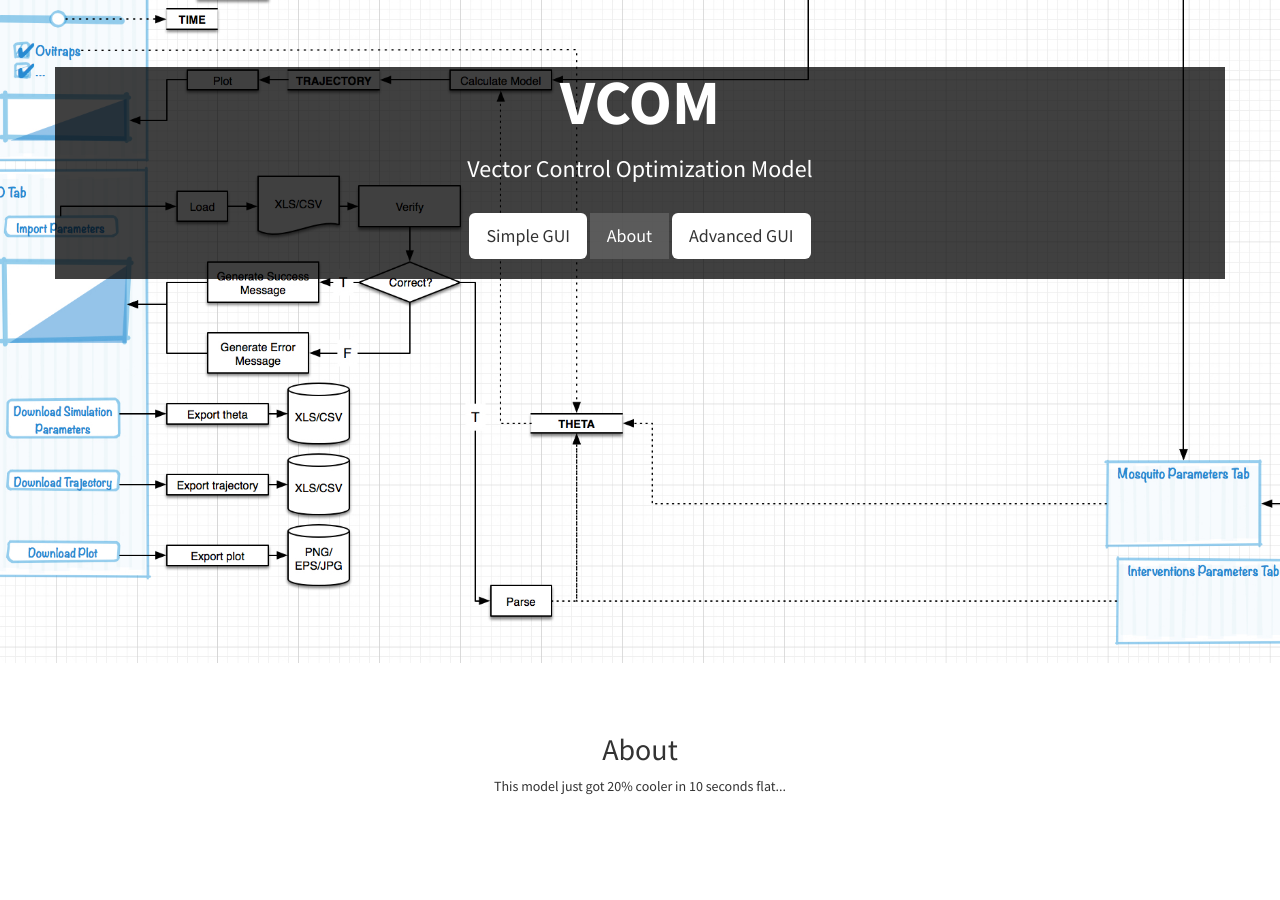
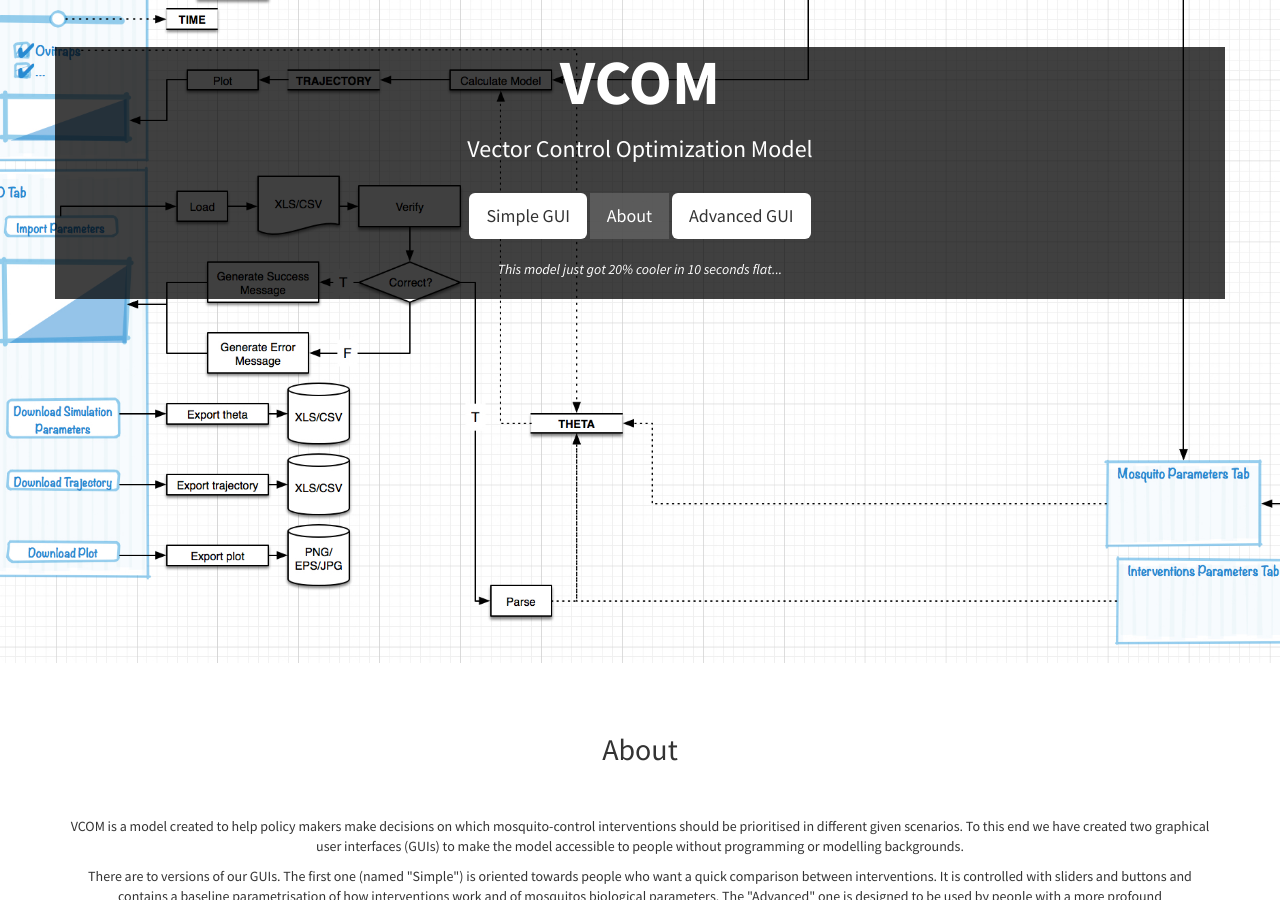
Before and after one commit to skiware/VCOM, a Jekyll site: the page built from index.html, in a window 1280 px wide and 900 px high, scrolled down 237 px. Built offline with Jekyll 4.4.1, drawn with Linux system fonts in a browser that asks for light colours; some of the changed text lies outside the part shown.

Commit message:
Updating style

```diff
--- a/_includes/about.html
+++ b/_includes/about.html
@@ -3,7 +3,12 @@
     <div class="row">
       <div class="col-lg-12 text-center">
         <h2>About</h2>
-        <p>This model just got 20% cooler in 10 seconds flat...</p>
+
+        <br><br>
+        <p>VCOM is a model created to help policy makers make decisions on which mosquito-control interventions should be prioritised in different given scenarios. To this end we have created two graphical user interfaces (GUIs) to make the model accessible to people without programming or modelling backgrounds.</p>
+        <p>
+        There are to versions of our GUIs. The first one (named "Simple") is oriented towards people who want a quick comparison between interventions. It is controlled with sliders and buttons and contains a baseline parametrisation of how interventions work and of mosquitos biological parameters. The "Advanced" one is designed to be used by people with a more profound entomological/epidemiological background. This one is controlled with an XLS file and allows the modification of most of the model's parameters even without needing programming skills. The third and final option is to download the code from our github repository and code away any modifications needed (only for the bravest).
+        </p>
       </div>
     </div>
     <!-- /.row -->
--- a/_includes/header.html
+++ b/_includes/header.html
@@ -2,15 +2,16 @@
   <div class="text-vertical-center">
       <div class="container" style="background-color:rgba(0, 0, 0, 0.75);">
           <font color="white">
-              <h1>VCOM</h1>
+            <h1>VCOM</h1>
             <h3>Vector Control Optimization Model</h3>
+            <br>
+            <a href="https://chipdelmal.shinyapps.io/1979/" class="btn btn-light btn-lg">Simple GUI</a>
+            <a href="#about" class="btn btn-gray btn-lg">About</a>
+            <a href="https://chipdelmal.shinyapps.io/AnotherSunnyDay/" class="btn btn-light btn-lg">Advanced GUI</a>
+            <br><br>
+            <i>This model just got 20% cooler in 10 seconds flat...</i>
+            <br><br>
           </font>
-          <br>
-          <a href="https://chipdelmal.shinyapps.io/1979/" class="btn btn-light btn-lg">Simple GUI</a>
-          <a href="#about" class="btn btn-gray btn-lg">About</a>
-          <a href="https://chipdelmal.shinyapps.io/AnotherSunnyDay/" class="btn btn-light btn-lg">Advanced GUI</a>
-          <br>
-          <br>
       </div>
       <br>
       <br>
```
Also changed, not shown: 2 other files.
